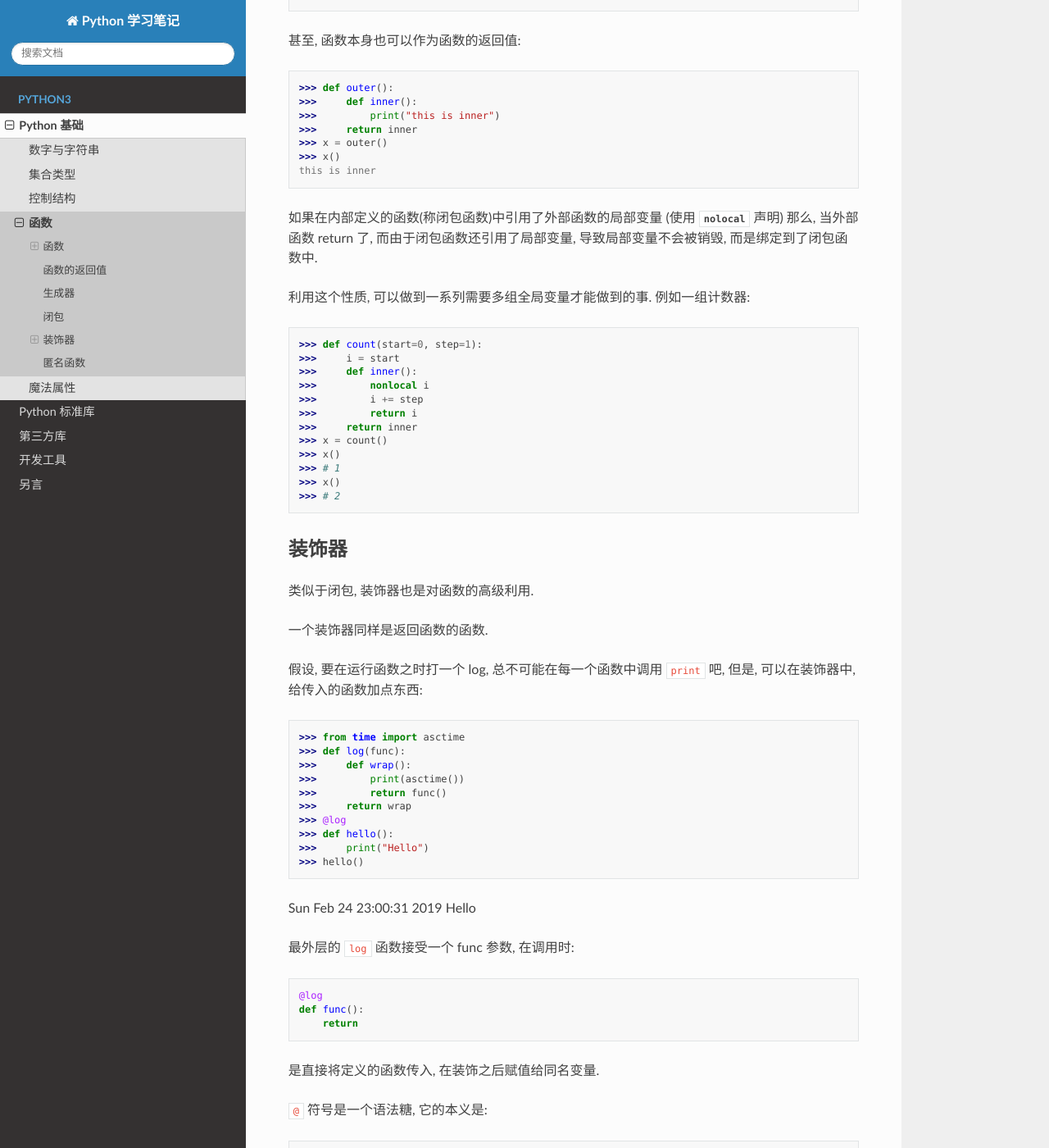
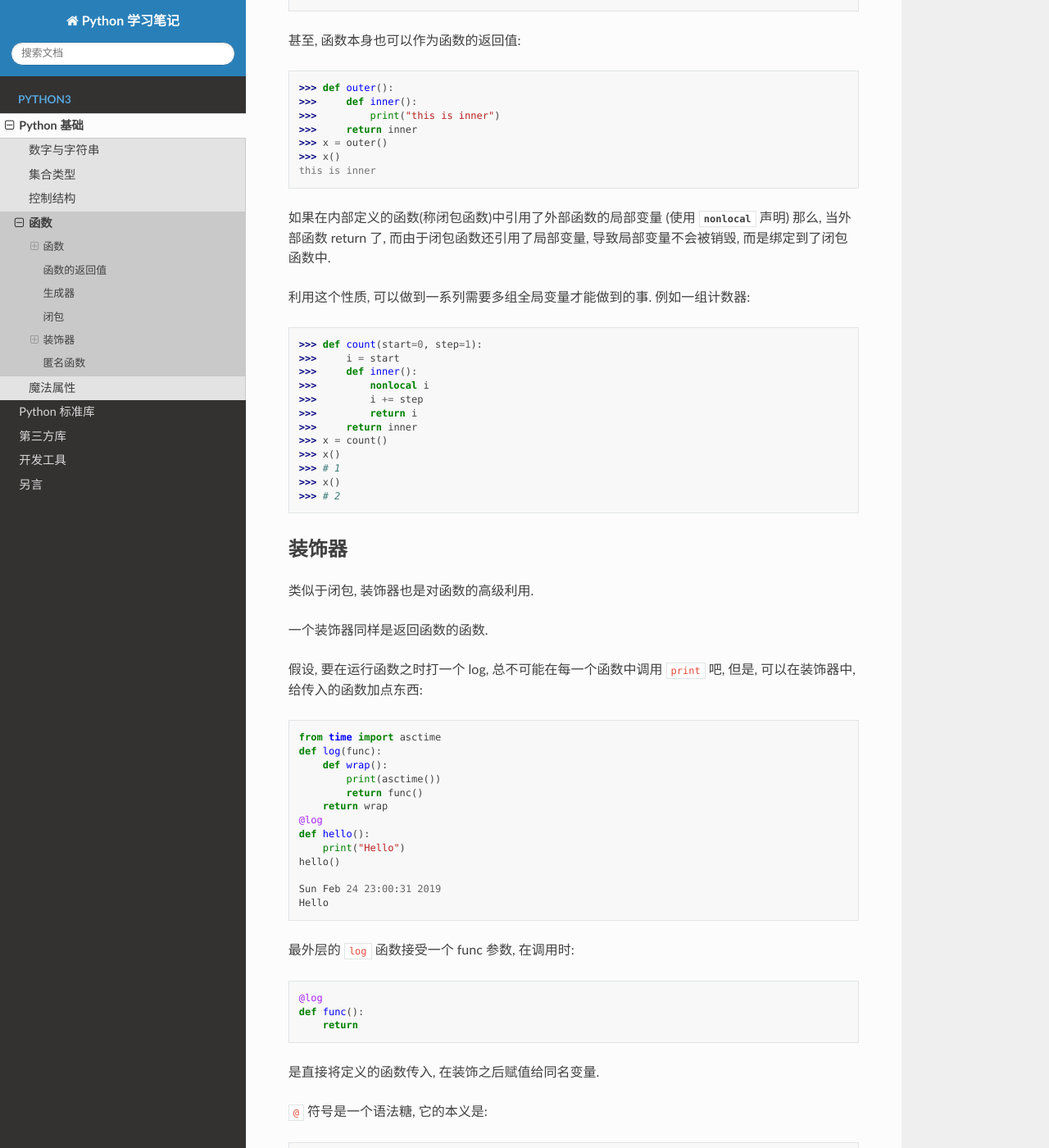
Before and after one commit to krishnadulal/learn-py, a Sphinx documentation site: the page built from doc/base/base-function.rst, in a window 1280 px wide and 1400 px high, scrolled down 4696 px. Shown: the whole window at 82% size. Built offline with Sphinx 7.4.7 and the Read the Docs theme 2.0.0, drawn with Linux system fonts in a browser that asks for light colours.

Commit message:
fix: function

```diff
--- a/doc/base/base-function.rst
+++ b/doc/base/base-function.rst
@@ -230,7 +230,7 @@ Hello
 this is inner
 
 如果在内部定义的函数(称闭包函数)中引用了外部函数的局部变量
-(使用 :keyword:`nolocal` 声明)
+(使用 :keyword:`nonlocal` 声明)
 那么, 当外部函数 return 了,
 而由于闭包函数还引用了局部变量,
 导致局部变量不会被销毁, 而是绑定到了闭包函数中.
@@ -263,18 +263,19 @@ this is inner
 总不可能在每一个函数中调用 ``print`` 吧,
 但是, 可以在装饰器中, 给传入的函数加点东西::
 
->>> from time import asctime
->>> def log(func):
->>>     def wrap():
->>>         print(asctime())
->>>         return func()
->>>     return wrap
->>> @log
->>> def hello():
->>>     print("Hello")
->>> hello()
-Sun Feb 24 23:00:31 2019
-Hello
+    from time import asctime
+    def log(func):
+        def wrap():
+            print(asctime())
+            return func()
+        return wrap
+    @log
+    def hello():
+        print("Hello")
+    hello()
+
+    Sun Feb 24 23:00:31 2019
+    Hello
 
 最外层的 ``log`` 函数接受一个 func 参数,
 在调用时::
```
